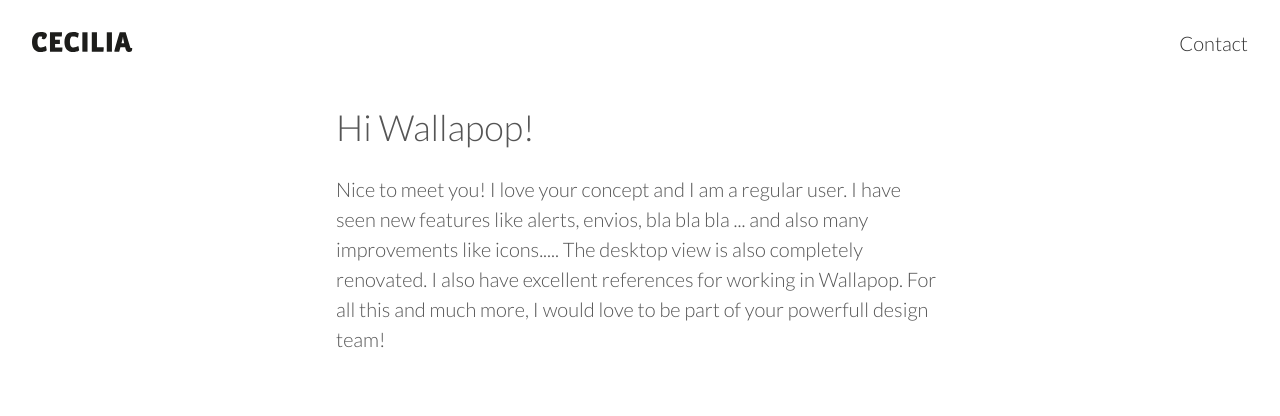
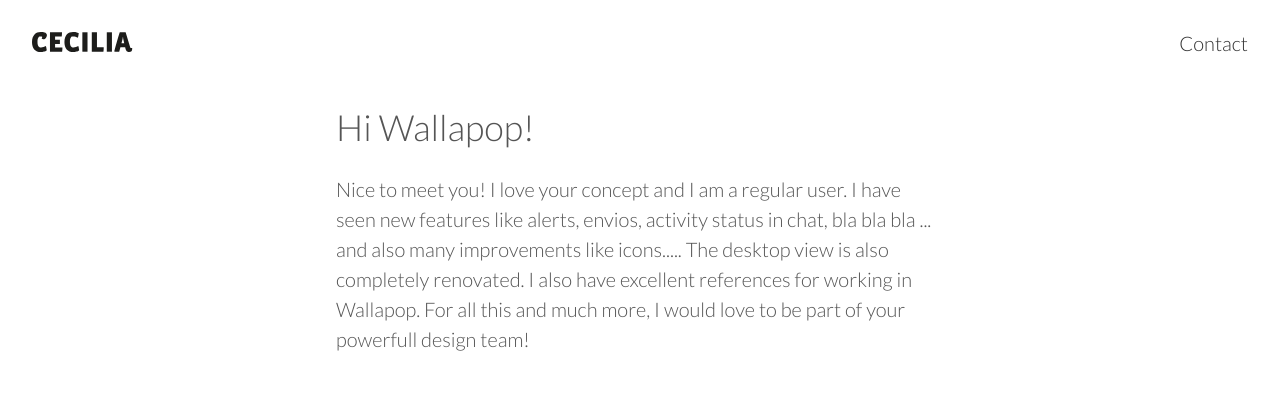
Before and after one commit to cbrudesala/cbrudesala.github.io, a Jekyll site: the page built from wallapop/index.html, in a window 1280 px wide. Shown: the top 416 px of the page. Built offline with Jekyll 4.4.1, drawn with Linux system fonts in a browser that asks for light colours; nearby versions of some CDN libraries; some web fonts are replaced.

Commit message:
fist version 404 page + small text change wallapop

```diff
--- a/wallapop/index.html
+++ b/wallapop/index.html
@@ -9,7 +9,7 @@
   </p>
   <p class="f5 f4-ns mb5">
     Nice to meet you! I love your concept and I am a regular user.
-    I have seen new features like alerts, envios, bla bla bla ...
+    I have seen new features like alerts, envios, activity status in chat, bla bla bla ...
     and also many improvements like icons.....
     The desktop view is also completely renovated.
     I also have excellent references for working in Wallapop. For all this and much more,
```
Also changed, not shown: 404.html (+19 -5 lines), assets/imgs/fondo-linkedin.jpg (added).
